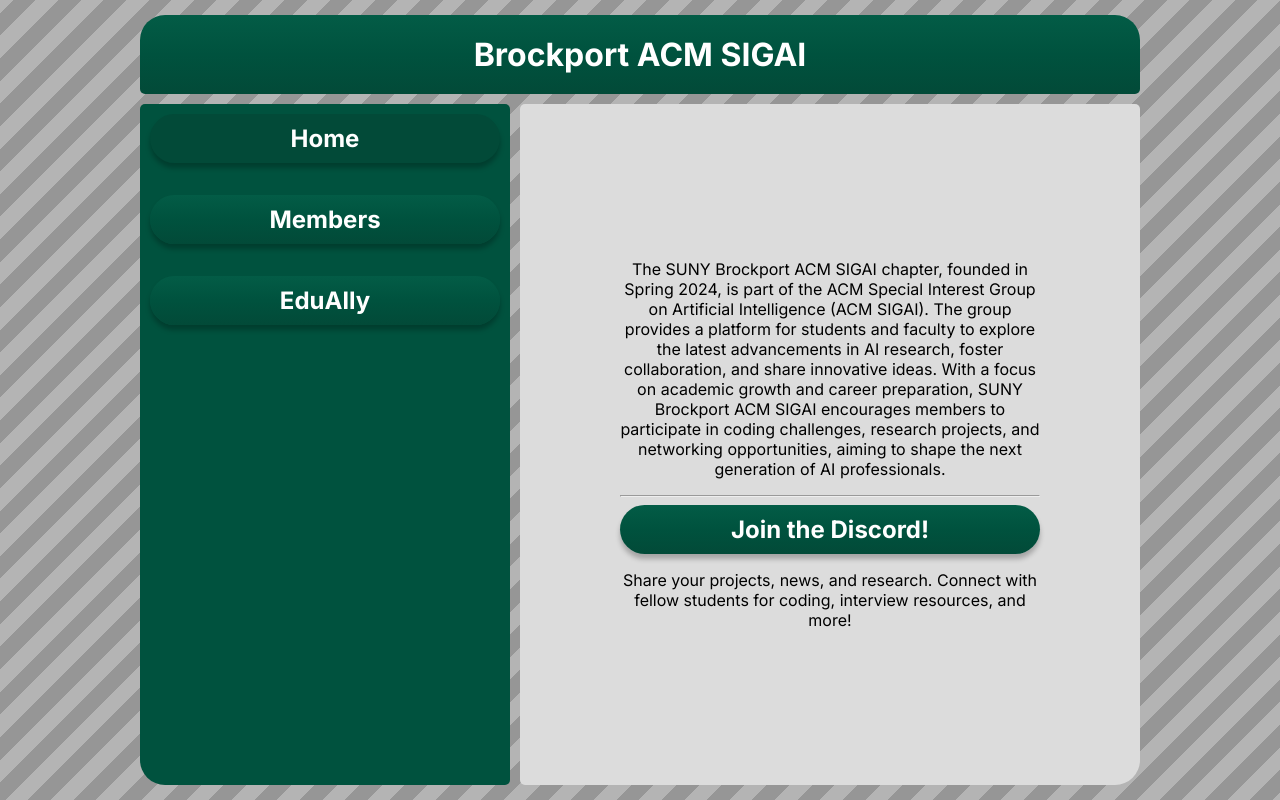
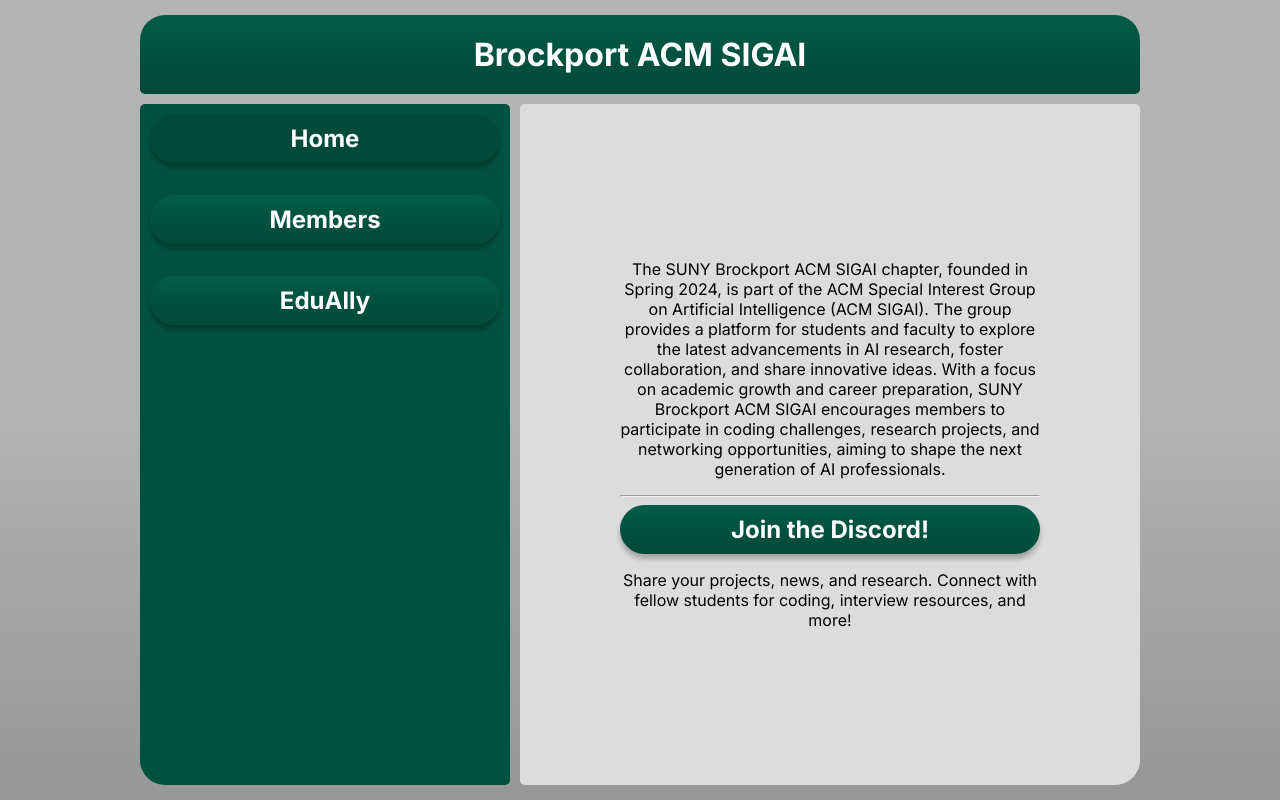
Before and after one commit to SUNY-Brockport-ACM-Student-Chapter/acm-sigai-chapter-website, a plain HTML site: page index.html in a window 1280 px wide. Drawn offline with Linux system fonts and the light colour scheme.

Commit message:
remove stripe

```diff
--- a/styles.css
+++ b/styles.css
@@ -9,6 +9,7 @@
     --gray-D: rgb(150, 150, 150);
     --gradient-green: linear-gradient(to bottom, var(--green-L), var(--green-base), var(--green-D));
     --gradient-grayL: linear-gradient(to bottom, var(--gray-L), var(--gray-base));
+    --gradient-grayD: linear-gradient(to bottom, var(--gray-base) 50%, var(--gray-D));
     --border-radius: 25px;
     --box-shadow: 0px 5px 5px rgba(0, 0, 0, 0.25);
     --font-default: "Inter", sans-serif;
@@ -16,15 +17,7 @@
 
 body {
     font-family: var(--font-default);
-    background-image: repeating-linear-gradient(
-        -45deg,
-        var(--gray-D),
-        var(--gray-D) 1rem,
-        var(--gray-base) 1rem,
-        var(--gray-base) 2rem
-    );
-    background-size: 150vw 150vh;
-    animation: barberpole 100s linear infinite;
+    background: var(--gradient-grayD);
     margin: 0;
     padding: 0;
     display: flex;
@@ -40,13 +33,6 @@ a {
 
 h3 {
   margin-block: 5px;
-}
-
-@keyframes barberpole {
-    100% {
-        background-position: 100% 100%;
-        backdrop-filter: blur(5px);
-    }
 }
 
 .container {
@@ -86,6 +72,7 @@ nav {
 }
 
 button {
+    background-color: var(--green-base);
     background: var(--gradient-green);
     border: none;
     font-size: 1.5rem;
@@ -101,7 +88,9 @@ button {
 }
 
 button.active, button:hover {
+    background-color: var(--green-base);
     background: var(--green-D);
+    transition: 0.1s;
 }
 
 main {
```
